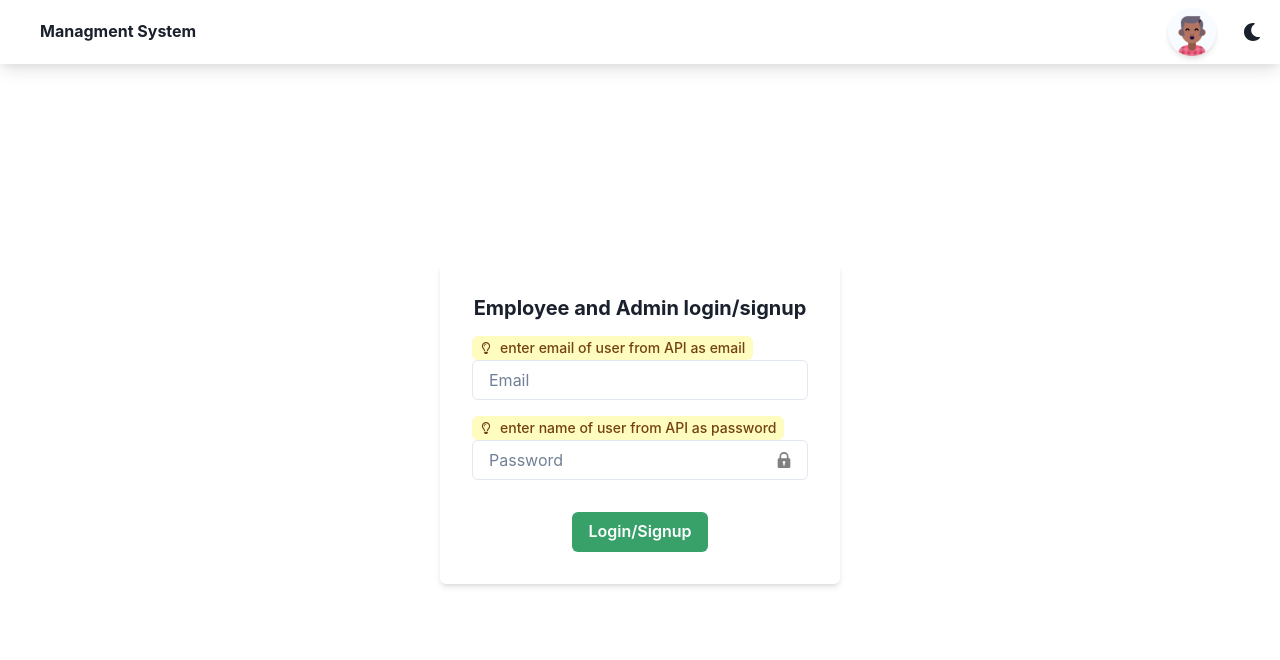
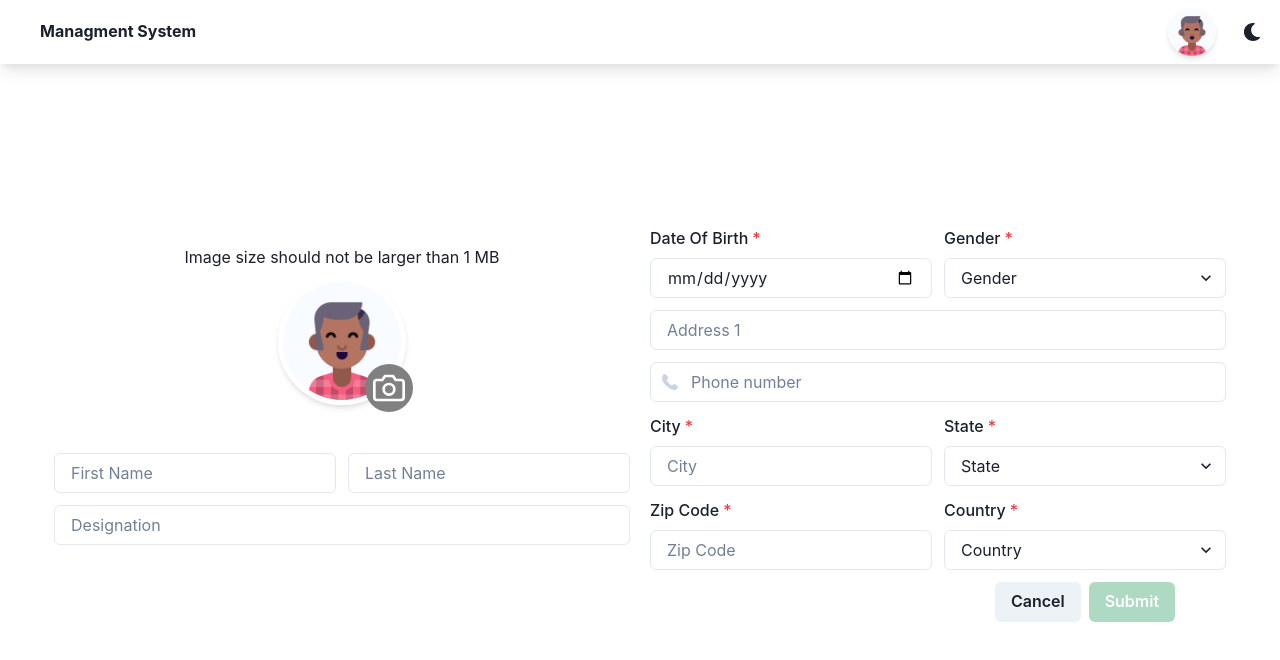
Before and after one commit to Varu98/ems, a React (Create React App) app: page /user-profile in a window 1280 px wide. Before the commit this address led to /login. Shown: the top 660 px of the page. Built offline with nearby package versions, Linux system fonts and the light colour scheme; no server answers.

Commit message:
fix : auth not required while signing up

```diff
--- a/src/Routes/Router.jsx
+++ b/src/Routes/Router.jsx
@@ -19,14 +19,7 @@ const Router = () => {
           </RequiresAuth>
         }
       />
-      <Route
-        path="user-profile"
-        element={
-          <RequiresAuth>
-            <UserProfile />
-          </RequiresAuth>
-        }
-      />
+      <Route path="user-profile" element={<UserProfile />} />
       <Route
         path="admin"
         element={
```
